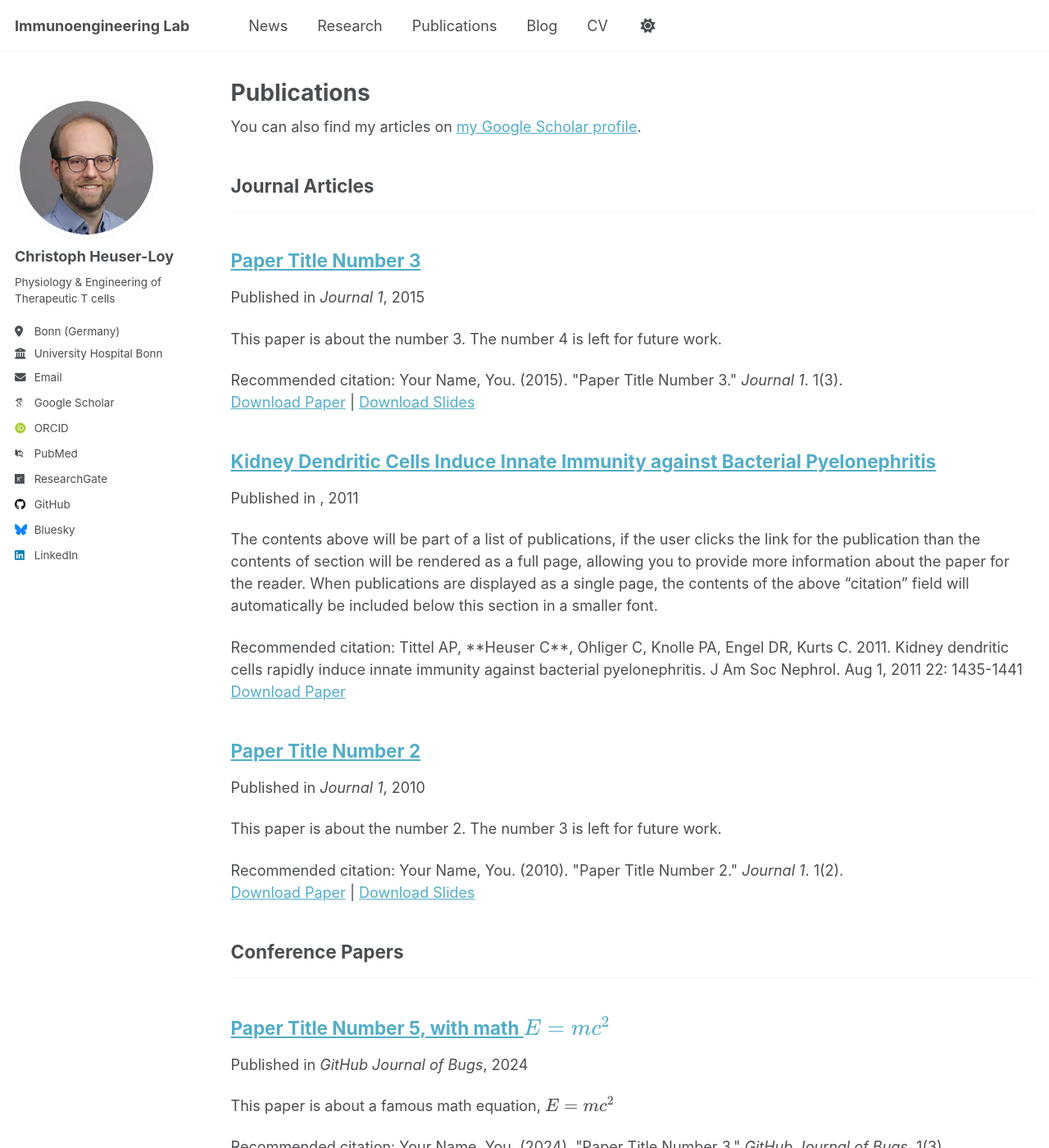
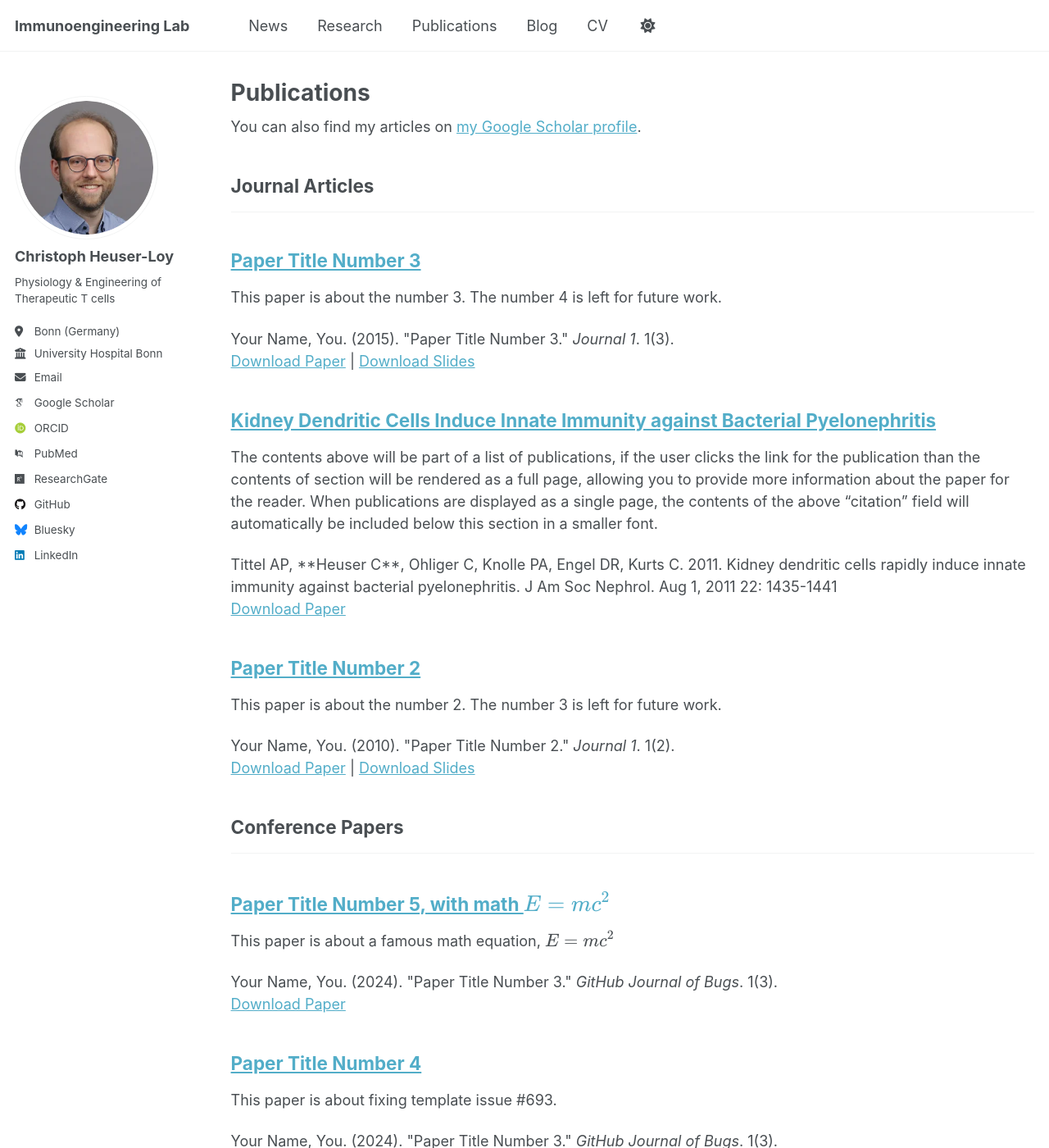
Before and after one commit to cheuserloy/cheuserloy.github.io, a Jekyll site: the page built from _pages/publications.html, in a window 1280 px wide and 1400 px high. Shown: the whole window at 82% size. Built offline with Jekyll 4.4.1, drawn with Linux system fonts in a browser that asks for light colours; some web fonts are replaced; a script that is not in the unit is left out; some of the changed text lies outside the part shown.

Commit message:
Update archive-single.html

```diff
--- a/_includes/archive-single.html
+++ b/_includes/archive-single.html
@@ -41,7 +41,7 @@
         {% if post.collection == 'teaching' %}
           <p> {{ post.type }}, <i>{{ post.venue }}</i>, {{ post.date | default: "1900-01-01" | date: "%Y" }} </p>
         {% elsif post.collection == 'publications' %}
-          <p>Published in <i>{{ post.venue }}</i>, {{ post.date | default: "1900-01-01" | date: "%Y" }} </p>
+          <!-- nothing displayed for publications -->
         {% elsif post.date %}
          <p class="page__date"><strong><i class="fa fa-fw fa-calendar" aria-hidden="true"></i> {{ site.data.ui-text[site.locale].date_label | default: "Published:" }}</strong> <time datetime="{{ post.date | default: "1900-01-01" | date_to_xmlschema }}">{{ post.date | default: "1900-01-01" | date: "%B %d, %Y" }}</time></p>
         {% endif %}
@@ -53,21 +53,21 @@
     {% endif %}
 
     {% if post.citation and post.paperurl and post.slidesurl and post.bibtexurl %}
-      <p>Recommended citation: {{ post.citation }}<br /><a href="{{ post.paperurl }}">Download Paper</a> | <a href="{{ post.slidesurl }}">Download Slides</a> | <a href="{{ post.bibtexurl }}">Download Bibtex</a></p>
+      <p>{{ post.citation }}<br /><a href="{{ post.paperurl }}">Download Paper</a> | <a href="{{ post.slidesurl }}">Download Slides</a> | <a href="{{ post.bibtexurl }}">Download Bibtex</a></p>
     {% elsif post.citation and post.paperurl and post.slidesurl %}
-      <p>Recommended citation: {{ post.citation }}<br /><a href="{{ post.paperurl }}">Download Paper</a> | <a href="{{ post.slidesurl }}">Download Slides</a></p>
+      <p>{{ post.citation }}<br /><a href="{{ post.paperurl }}">Download Paper</a> | <a href="{{ post.slidesurl }}">Download Slides</a></p>
     {% elsif post.citation and post.paperurl and post.bibtexurl %}
-      <p>Recommended citation: {{ post.citation }}<br /><a href="{{ post.paperurl }}">Download Paper</a> | <a href="{{ post.bibtexurl }}">Download Bibtex</a></p>
+      <p>{{ post.citation }}<br /><a href="{{ post.paperurl }}">Download Paper</a> | <a href="{{ post.bibtexurl }}">Download Bibtex</a></p>
     {% elsif post.citation and post.paperurl %}
-      <p>Recommended citation: {{ post.citation }}<br /><a href="{{ post.paperurl }}">Download Paper</a></p>
+      <p>{{ post.citation }}<br /><a href="{{ post.paperurl }}">Download Paper</a></p>
     {% elsif post.citation and post.slidesurl and post.bibtexurl %}
-      <p>Recommended citation: {{ post.citation }}<br /><a href="{{ post.slidesurl }}">Download Slides</a> | <a href="{{ post.bibtexurl}}">Download Bibtex</a></p>
+      <p>{{ post.citation }}<br /><a href="{{ post.slidesurl }}">Download Slides</a> | <a href="{{ post.bibtexurl}}">Download Bibtex</a></p>
     {% elsif post.citation and post.slidesurl %}
-      <p>Recommended citation: {{ post.citation }}<br /><a href="{{ post.slidesurl }}">Download Slides</a></p>
+      <p>{{ post.citation }}<br /><a href="{{ post.slidesurl }}">Download Slides</a></p>
     {% elsif post.citation and post.bibtexurl %}
-      <p>Recommended citation: {{ post.citation }}<br /><a href="{{ post.bibtexurl }}">Download Bibtex</a></p>
+      <p>{{ post.citation }}<br /><a href="{{ post.bibtexurl }}">Download Bibtex</a></p>
     {% elsif post.citation %}
-      <p>Recommended citation: {{ post.citation }}</p>
+      <p>{{ post.citation }}</p>
     {% elsif post.paperurl and post.bibtexurl %}
       <p><a href=" {{ post.paperurl }} ">Download Paper</a> | <a href="{{ post.bibtexurl }}">Download Bibtex</a></p>
     {% elsif post.paperurl %}
```
